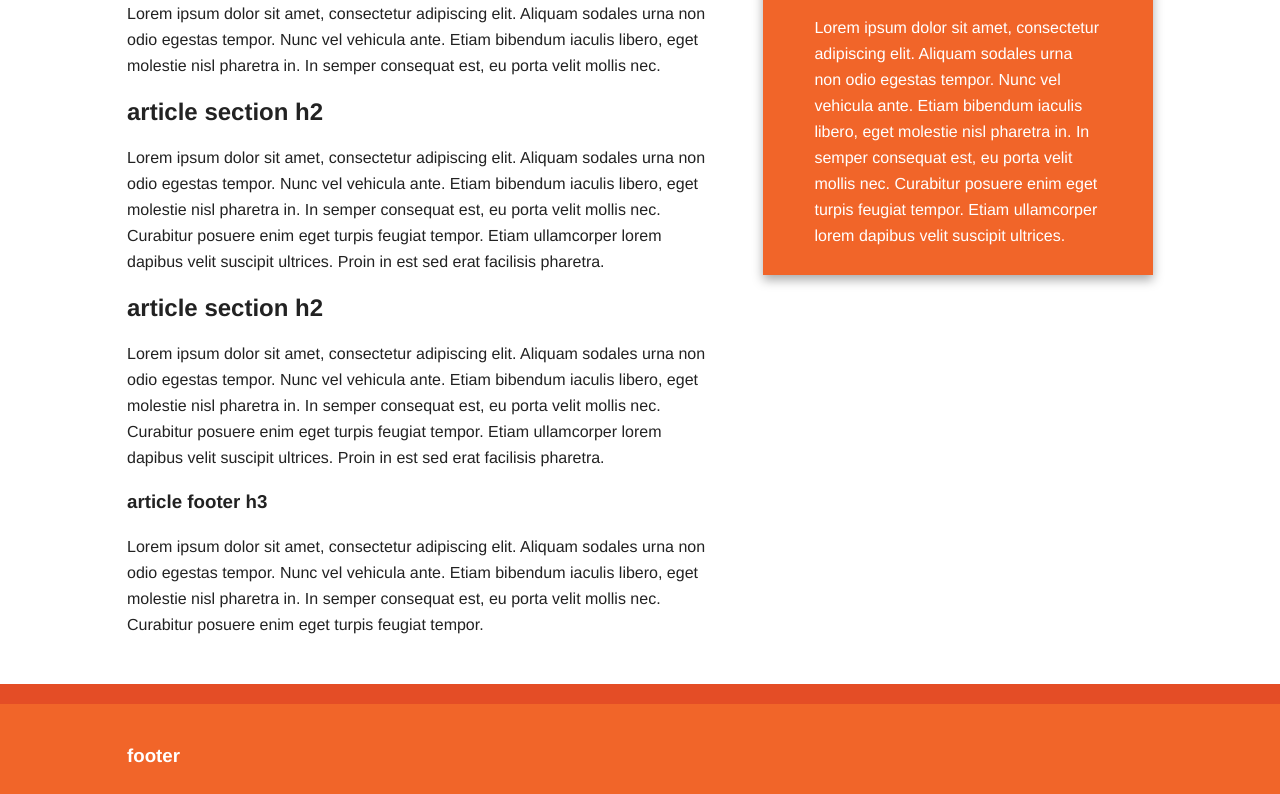
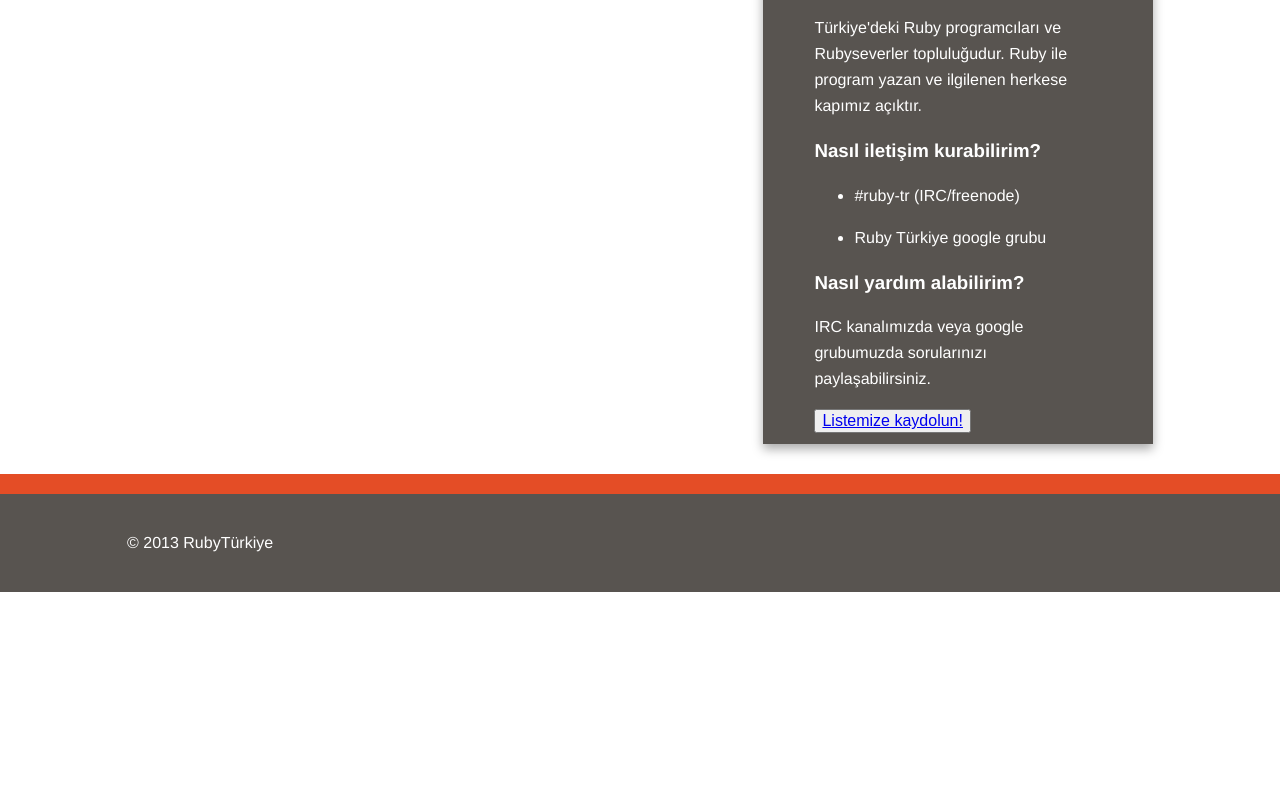
Before and after one commit to xaph/rubytr.github.io, a plain HTML site: page index.html in a window 1280 px wide. Shown: the part 194-988 px from the top of the page. After the commit the page ends 800 px from the top, so only its background shows below. Drawn offline with nearby package versions, Linux system fonts and the light colour scheme.

Commit message:
initials

```diff
--- a/css/main.css
+++ b/css/main.css
@@ -85,7 +85,7 @@ body {
 .header-container,
 .footer-container,
 .main aside {
-    background: #f16529;
+    background: #585450;
 }
 
 .title {
--- a/index.html
+++ b/index.html
@@ -37,27 +37,29 @@
             <div class="main wrapper clearfix">
 
                 <article>
-                    <header>
-                        <h1>article header h1</h1>
-                        <p>Lorem ipsum dolor sit amet, consectetur adipiscing elit. Aliquam sodales urna non odio egestas tempor. Nunc vel vehicula ante. Etiam bibendum iaculis libero, eget molestie nisl pharetra in. In semper consequat est, eu porta velit mollis nec.</p>
-                    </header>
-                    <section>
-                        <h2>article section h2</h2>
-                        <p>Lorem ipsum dolor sit amet, consectetur adipiscing elit. Aliquam sodales urna non odio egestas tempor. Nunc vel vehicula ante. Etiam bibendum iaculis libero, eget molestie nisl pharetra in. In semper consequat est, eu porta velit mollis nec. Curabitur posuere enim eget turpis feugiat tempor. Etiam ullamcorper lorem dapibus velit suscipit ultrices. Proin in est sed erat facilisis pharetra.</p>
-                    </section>
-                    <section>
-                        <h2>article section h2</h2>
-                        <p>Lorem ipsum dolor sit amet, consectetur adipiscing elit. Aliquam sodales urna non odio egestas tempor. Nunc vel vehicula ante. Etiam bibendum iaculis libero, eget molestie nisl pharetra in. In semper consequat est, eu porta velit mollis nec. Curabitur posuere enim eget turpis feugiat tempor. Etiam ullamcorper lorem dapibus velit suscipit ultrices. Proin in est sed erat facilisis pharetra.</p>
-                    </section>
-                    <footer>
-                        <h3>article footer h3</h3>
-                        <p>Lorem ipsum dolor sit amet, consectetur adipiscing elit. Aliquam sodales urna non odio egestas tempor. Nunc vel vehicula ante. Etiam bibendum iaculis libero, eget molestie nisl pharetra in. In semper consequat est, eu porta velit mollis nec. Curabitur posuere enim eget turpis feugiat tempor.</p>
-                    </footer>
                 </article>
 
                 <aside>
-                    <h3>aside</h3>
-                    <p>Lorem ipsum dolor sit amet, consectetur adipiscing elit. Aliquam sodales urna non odio egestas tempor. Nunc vel vehicula ante. Etiam bibendum iaculis libero, eget molestie nisl pharetra in. In semper consequat est, eu porta velit mollis nec. Curabitur posuere enim eget turpis feugiat tempor. Etiam ullamcorper lorem dapibus velit suscipit ultrices.</p>
+                    <h3>Ruby Türkiye nedir?</h3>
+                    <p>Türkiye'deki Ruby programcıları ve Rubyseverler topluluğudur. Ruby ile program yazan ve ilgilenen herkese kapımız açıktır.</p>
+
+                    <h3>Nasıl iletişim kurabilirim?</h3>
+                    <p>
+                        <ul>
+                            <li><p>#ruby-tr (IRC/freenode) </p></li>
+                            <li><p>Ruby Türkiye google grubu</p></li>
+                        </ul>
+                    </p>
+
+                    <h3>Nasıl yardım alabilirim?</h3>
+                    <p>
+                        IRC kanalımızda veya google grubumuzda sorularınızı paylaşabilirsiniz.
+                    </p>
+
+                    <button>
+                        <a href="https://groups.google.com/forum/#!forum/ruby-tr">Listemize kaydolun!</a>
+                    </button>
+
                 </aside>
 
             </div> <!-- #main -->
@@ -65,7 +67,7 @@
 
         <div class="footer-container">
             <footer class="wrapper">
-                <h3>footer</h3>
+                <p>&copy; 2013 RubyTürkiye</p>
             </footer>
         </div>
 
```
